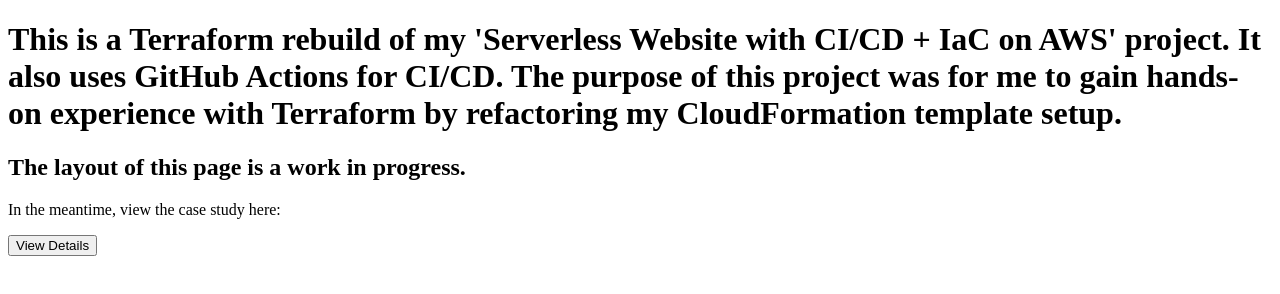
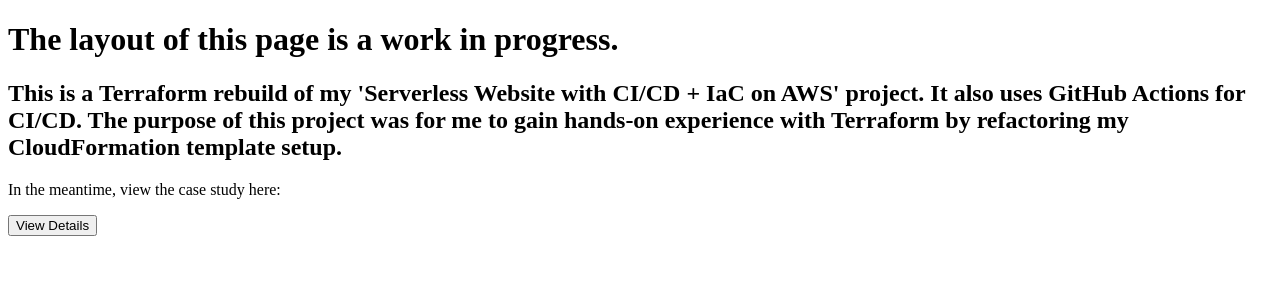
Before and after one commit to eivistamos-co-uk/terraform-infrastructure, a plain HTML site: page site/index.html in a window 1280 px wide. Drawn offline with Linux system fonts and the light colour scheme.

Commit message:
Trying to push again

```diff
--- a/site/index.html
+++ b/site/index.html
@@ -3,8 +3,9 @@
 
     <body>
         <main>
-            <h1> This is a Terraform rebuild of my 'Serverless Website with CI/CD + IaC on AWS' project. It also uses GitHub Actions for CI/CD. The purpose of this project was for me to gain hands-on experience with Terraform by refactoring my CloudFormation template setup. </h1>
-            <h2> The layout of this page is a work in progress.</h2>
+
+            <h1> The layout of this page is a work in progress.</h1>
+                        <h2> This is a Terraform rebuild of my 'Serverless Website with CI/CD + IaC on AWS' project. It also uses GitHub Actions for CI/CD. The purpose of this project was for me to gain hands-on experience with Terraform by refactoring my CloudFormation template setup. </h2>
             <p>In the meantime, view the case study here:<p>
 
                                         <a href="https://eivistamos.co.uk/projects/terraform-infrastructure.html">
```
